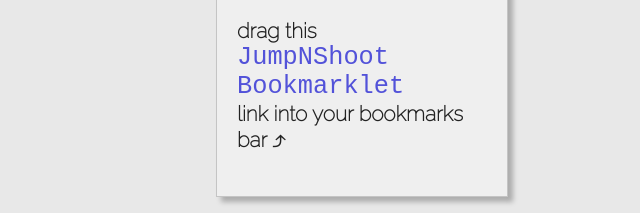
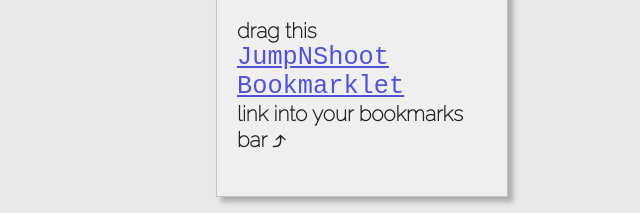
Before and after one commit to Saberpeep/Web-Demos, a plain HTML site: page jumpnshoot/demopage/bookmarklet.html in a window 1280 px wide. Shown: the part 166-379 px from the top of the page, 278-918 px from the left. Drawn offline with nearby package versions, Linux system fonts and the light colour scheme; no server answers; a web font is replaced by a local one.

Commit message:
fix bad link on bookmarklet

```diff
--- a/jumpnshoot/demopage/bookmarklet.html
+++ b/jumpnshoot/demopage/bookmarklet.html
@@ -148,7 +148,7 @@
                         xhttp.send();
                     });
                 }
-                getTextFile("bookmarklet.txt").then(function(res){
+                getTextFile("../bookmarklet.txt").then(function(res){
                     document.querySelector('#bookmarklet_link').setAttribute('href', res);
                 });
             });
```
